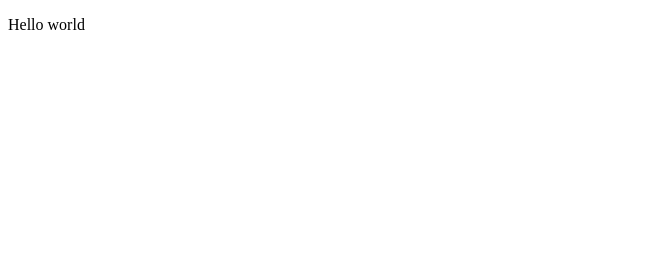
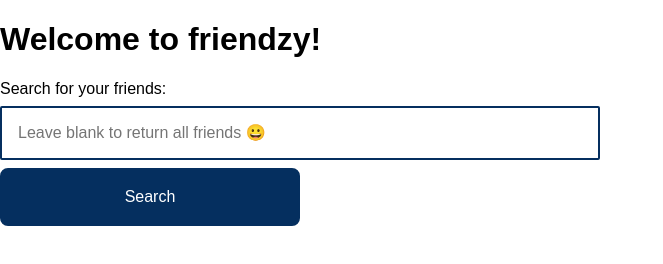
Before and after one commit to ben-bkcs/flynotes-test, a React app: page / in a window 1280 px wide. Shown: the whole page, without its empty margins (0-663 px from the left). Built offline with nearby package versions, Linux system fonts and the light colour scheme.

Commit message:
add search form and results list and some initial styling

```diff
--- /dev/null
+++ b/client/components/App.js
@@ -0,0 +1,23 @@
+import React, { useState } from 'react';
+import SearchForm from './SearchForm';
+import SearchResultsList from './SearchResultsList';
+
+export const App = () => {
+    const [searchResults, setSearchResults] = useState([]);
+    const [selectedFriend, setSelectedFriend] = useState();
+    const [isLoading, setIsLoading] = useState(false);
+    return (
+        <React.Fragment>
+            <div>
+                <h1>Welcome to friendzy!</h1>
+                <SearchForm setSearchResults={setSearchResults} setIsLoading={setIsLoading} />
+
+                <p>{searchResults.length > 0 ? 'Here are your search results 🎉' : ''}</p>
+                <small>{searchResults.length > 0 ? 'Click an item to view your friends details' : ''}</small>
+                <SearchResultsList searchResults={searchResults} />
+            </div>
+        </React.Fragment>
+    )
+}
+
+export default App;
--- /dev/null
+++ b/client/components/SearchForm.js
@@ -0,0 +1,36 @@
+import React, { useState } from 'react';
+import axios from 'axios';
+
+export const SearchForm = ({ setSearchResults, setIsLoading }) => {
+    const [searchTerm, setSearchTerm] = useState('');
+
+    const handleFormSubmit = async (e) => {
+        e.preventDefault();
+        setIsLoading(true);
+        try {
+            const { data } = await axios.get(`/api/friends?filter=${searchTerm}`);
+            setSearchResults(data);
+        } catch (err) {
+            console.log('erroring executing search', err.message);
+            // TODO - show error message in UI
+        }
+        setIsLoading(false);
+    }
+
+    return (
+        <form onSubmit={handleFormSubmit}>
+            <label htmlFor="search-term" className="label">Search for your friends:</label>
+            <input
+                type="search"
+                id="search-term"
+                className="input input--large"
+                placeholder="Leave blank to return all friends 😀"
+                value={searchTerm}
+                onChange={(e) => setSearchTerm(e.target.value)}
+            />
+            <button className="btn btn--primary">Search</button>
+        </form >
+    )
+};
+
+export default SearchForm;
--- /dev/null
+++ b/client/components/SearchResultsList.js
@@ -0,0 +1,16 @@
+import React from 'react';
+
+
+export const SearchResultsList = ({ searchResults }) => (
+    <ul className="result-list">
+        {searchResults.map((searchResult) => (
+            <li key={searchResult.id} className="result-list__item">
+                <button>
+                    {searchResult.firstName}{' '}{searchResult.lastName}
+                </button>
+            </li>
+        ))}
+    </ul>
+)
+
+export default SearchResultsList;
--- a/client/index.html
+++ b/client/index.html
@@ -2,6 +2,8 @@
 <html lang="en">
 <head>
     <meta charset="UTF-8">
+    <meta name="viewport" content="width=device-width, initial-scale=1.0">
+    <meta http-equiv="X-UA-Compatible" content="ie=edge">
     <title>API Friendzy</title>
 
     <link rel="stylesheet" href="styles.css">
--- a/client/styles.css
+++ b/client/styles.css
@@ -0,0 +1,78 @@
+:root {
+    --color-dark-blue: #052F5F;
+    --color-bright-green: #06A77D;
+    --color-light-blue: #e7f1fe;
+    --color-light-green: #cefdf1;
+}
+
+body {
+    margin: 0;
+    padding: 0;
+    font-family: sans-serif;
+}
+
+.label {
+    margin-bottom: 8px;
+    display: block;
+}
+
+.input {
+    border: 2px solid var(--color-dark-blue);
+    border-radius: 2px;
+    background: none;
+    padding: 8px;
+    min-width: 250px;
+    font-size: 16px;
+    display: block;
+    margin-bottom: 8px;
+}
+
+.input--large {
+    padding: 16px;
+    min-width: 300px;
+    width: 100%;
+    max-width: 600px;
+}
+
+.btn {
+    background-color: var(--color-dark-blue);
+    color: white;
+    border: 4px solid var(--color-dark-blue);
+    border-radius: 8px;
+    padding: 16px;
+    font-size: 16px;
+    cursor: pointer;
+    transition: background-color 300ms ease-in-out, color 300ms ease-in-out;
+}
+
+.btn:hover {
+    background-color: white;
+    color: var(--color-dark-blue);
+}
+
+.btn--primary {
+    min-width: 300px;
+}
+
+.result-list {
+    list-style-type: none;
+    padding: 0;
+}
+
+.result-list__item + .result-list__item {
+    border-top: 2px solid var(--color-light-blue);
+}
+
+.result-list__item > button {
+    background-color: none;
+    border: none;
+    cursor: pointer;
+    padding: 16px;
+    width: 100%;
+    text-align: left;
+    font-size: 16px;
+}
+
+.result-list__item > button:hover {
+    background-color: var(--color-light-blue);
+}
--- a/package.json
+++ b/package.json
@@ -4,12 +4,14 @@
   "private": true,
   "scripts": {
     "start:server": "node ./bin/www",
-    "start:client:dev": "parcel client/index.html",
     "client:build": "parcel build client/index.html --out-dir build",
+    "client:build:watch": "parcel watch client/index.html --out-dir build",
     "test": "NODE_ENV=test ./node_modules/.bin/mocha ./test/api/",
     "lint": "./node_modules/.bin/eslint ."
   },
   "dependencies": {
+    "axios": "^0.19.0",
+    "babel-polyfill": "^6.26.0",
     "body-parser": "~1.18.2",
     "cookie-parser": "~1.4.3",
     "debug": "~2.6.9",
```
Also changed, not shown: client/index.js (+5 -3 lines), 2 other files.
